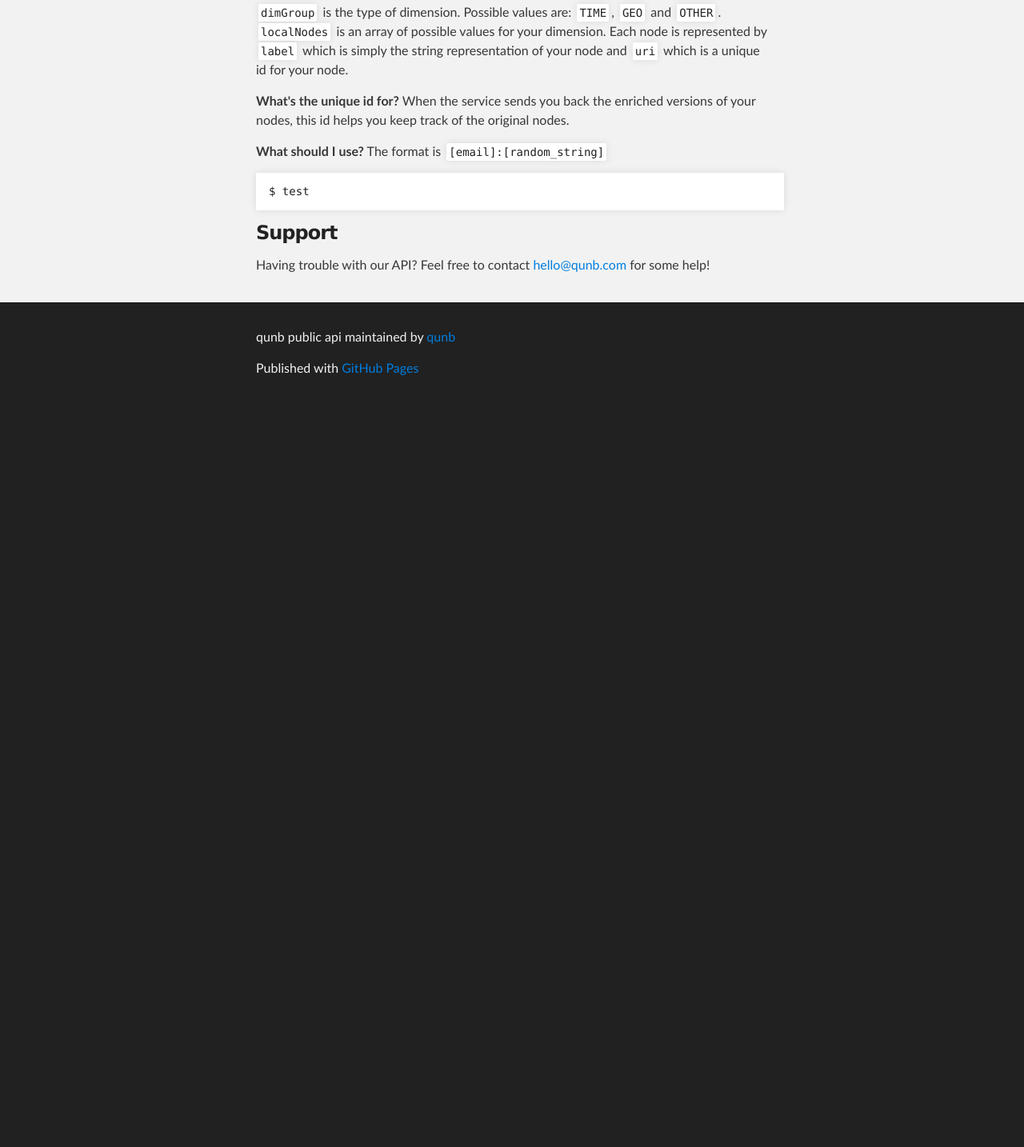
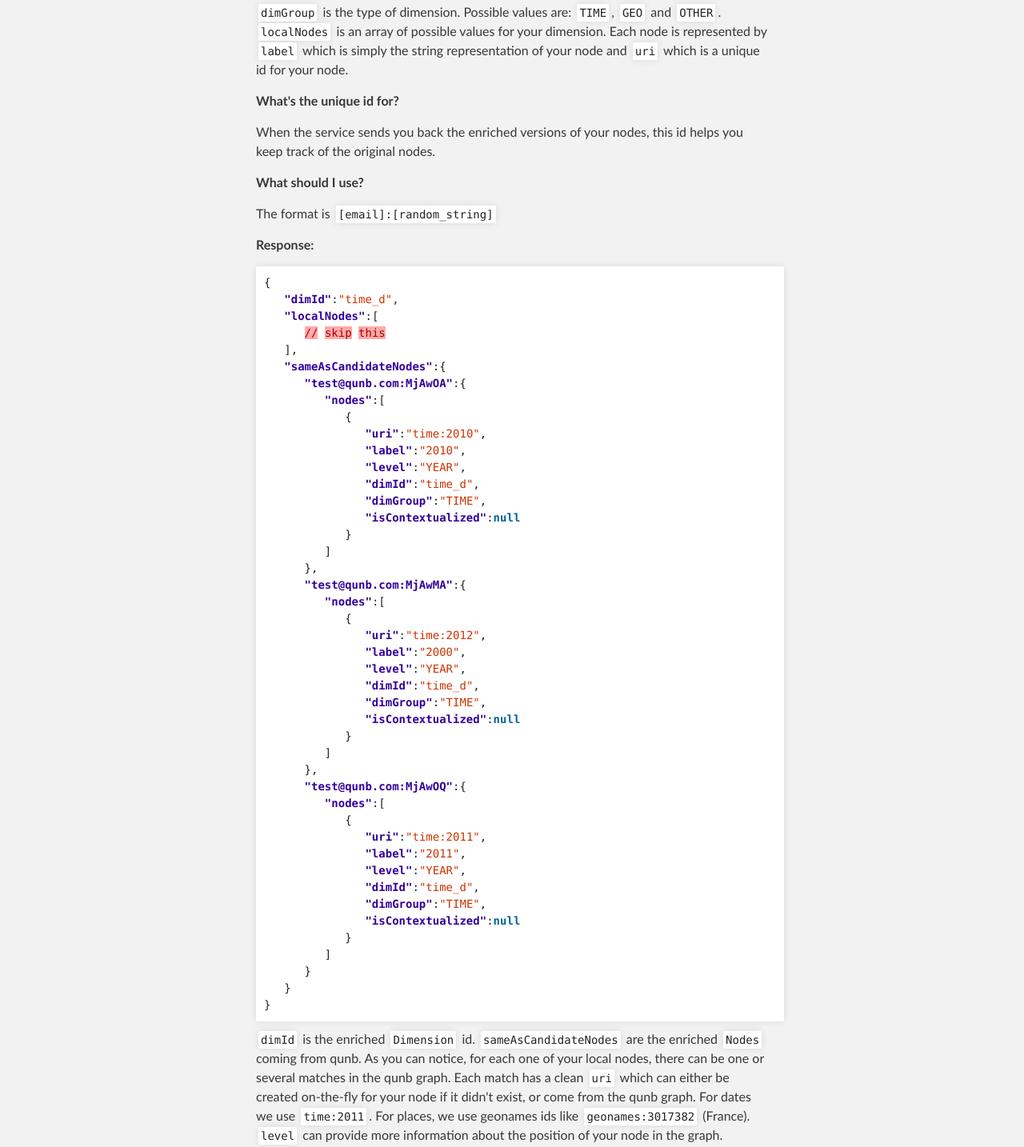
Before and after one commit to laem/public-api, a plain HTML site: page index.html in a window 1280 px wide. Shown: the part 2413-3847 px from the top of the page at 80% size. Before the commit the page ends 2920 px from the top, so only its background shows below. Drawn offline with Linux system fonts and the light colour scheme.

```diff
--- a/index.html
+++ b/index.html
@@ -81,9 +81,9 @@ If you don't have one, send an email to <a href="mailto:hello@qunb.com">hello@qu
 
 <p>So you're going to <strong>call this service once for each of your dimensions</strong> and pass it your nodes.</p>
 
-<p><em>Request Type:</em> <code>POST</code></p>
+<p><strong>Request Type:</strong> <code>POST</code></p>
 
-<p><em>Request Payload:</em></p>
+<p><strong>Request Payload:</strong></p>
 
 <div class="highlight"><pre><span class="p">{</span>
    <span class="nt">"dimGroup"</span><span class="p">:</span><span class="s2">"TIME"</span><span class="p">,</span>
@@ -107,11 +107,65 @@ If you don't have one, send an email to <a href="mailto:hello@qunb.com">hello@qu
 <p><code>dimGroup</code> is the type of dimension. Possible values are: <code>TIME</code>, <code>GEO</code> and <code>OTHER</code>.
 <code>localNodes</code> is an array of possible values for your dimension. Each node is represented by <code>label</code> which is simply the string representation of your node and <code>uri</code> which is a unique id for your node.</p>
 
-<p><strong>What's the unique id for?</strong>
-When the service sends you back the enriched versions of your nodes, this id helps you keep track of the original nodes.</p>
+<p><strong>What's the unique id for?</strong></p>
 
-<p><strong>What should I use?</strong>
-The format is <code>[email]:[random_string]</code></p>
+<p>When the service sends you back the enriched versions of your nodes, this id helps you keep track of the original nodes.</p>
+
+<p><strong>What should I use?</strong></p>
+
+<p>The format is <code>[email]:[random_string]</code></p>
+
+<p><strong>Response:</strong></p>
+
+<div class="highlight"><pre><span class="p">{</span>
+   <span class="nt">"dimId"</span><span class="p">:</span><span class="s2">"time_d"</span><span class="p">,</span>
+   <span class="nt">"localNodes"</span><span class="p">:[</span>
+      <span class="err">//</span> <span class="err">skip</span> <span class="err">this</span>
+   <span class="p">],</span>
+   <span class="nt">"sameAsCandidateNodes"</span><span class="p">:{</span>
+      <span class="nt">"test@qunb.com:MjAwOA"</span><span class="p">:{</span>
+         <span class="nt">"nodes"</span><span class="p">:[</span>
+            <span class="p">{</span>
+               <span class="nt">"uri"</span><span class="p">:</span><span class="s2">"time:2010"</span><span class="p">,</span>
+               <span class="nt">"label"</span><span class="p">:</span><span class="s2">"2010"</span><span class="p">,</span>
+               <span class="nt">"level"</span><span class="p">:</span><span class="s2">"YEAR"</span><span class="p">,</span>
+               <span class="nt">"dimId"</span><span class="p">:</span><span class="s2">"time_d"</span><span class="p">,</span>
+               <span class="nt">"dimGroup"</span><span class="p">:</span><span class="s2">"TIME"</span><span class="p">,</span>
+               <span class="nt">"isContextualized"</span><span class="p">:</span><span class="kc">null</span>
+            <span class="p">}</span>
+         <span class="p">]</span>
+      <span class="p">},</span>
+      <span class="nt">"test@qunb.com:MjAwMA"</span><span class="p">:{</span>
+         <span class="nt">"nodes"</span><span class="p">:[</span>
+            <span class="p">{</span>
+               <span class="nt">"uri"</span><span class="p">:</span><span class="s2">"time:2012"</span><span class="p">,</span>
+               <span class="nt">"label"</span><span class="p">:</span><span class="s2">"2000"</span><span class="p">,</span>
+               <span class="nt">"level"</span><span class="p">:</span><span class="s2">"YEAR"</span><span class="p">,</span>
+               <span class="nt">"dimId"</span><span class="p">:</span><span class="s2">"time_d"</span><span class="p">,</span>
+               <span class="nt">"dimGroup"</span><span class="p">:</span><span class="s2">"TIME"</span><span class="p">,</span>
+               <span class="nt">"isContextualized"</span><span class="p">:</span><span class="kc">null</span>
+            <span class="p">}</span>
+         <span class="p">]</span>
+      <span class="p">},</span>
+      <span class="nt">"test@qunb.com:MjAwOQ"</span><span class="p">:{</span>
+         <span class="nt">"nodes"</span><span class="p">:[</span>
+            <span class="p">{</span>
+               <span class="nt">"uri"</span><span class="p">:</span><span class="s2">"time:2011"</span><span class="p">,</span>
+               <span class="nt">"label"</span><span class="p">:</span><span class="s2">"2011"</span><span class="p">,</span>
+               <span class="nt">"level"</span><span class="p">:</span><span class="s2">"YEAR"</span><span class="p">,</span>
+               <span class="nt">"dimId"</span><span class="p">:</span><span class="s2">"time_d"</span><span class="p">,</span>
+               <span class="nt">"dimGroup"</span><span class="p">:</span><span class="s2">"TIME"</span><span class="p">,</span>
+               <span class="nt">"isContextualized"</span><span class="p">:</span><span class="kc">null</span>
+            <span class="p">}</span>
+         <span class="p">]</span>
+      <span class="p">}</span>
+   <span class="p">}</span>
+<span class="p">}</span>
+</pre></div>
+
+<p><code>dimId</code> is the enriched <code>Dimension</code> id.
+<code>sameAsCandidateNodes</code> are the enriched <code>Nodes</code> coming from qunb. As you can notice, for each one of your local nodes, there can be one or several matches in the qunb graph. Each match has a clean <code>uri</code> which can either be created on-the-fly for your node if it didn't exist, or come from the qunb graph. For dates we use <code>time:2011</code>. For places, we use geonames ids like <code>geonames:3017382</code> (France).
+<code>level</code> can provide more information about the position of your node in the graph.</p>
 
 <pre><code>$ test
 </code></pre>
```
Also changed, not shown: params.json (+1 -1 lines).
